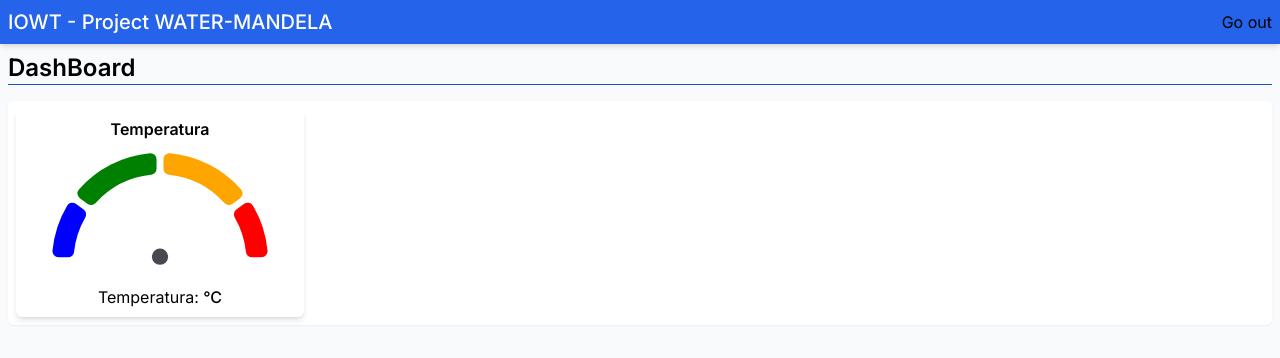
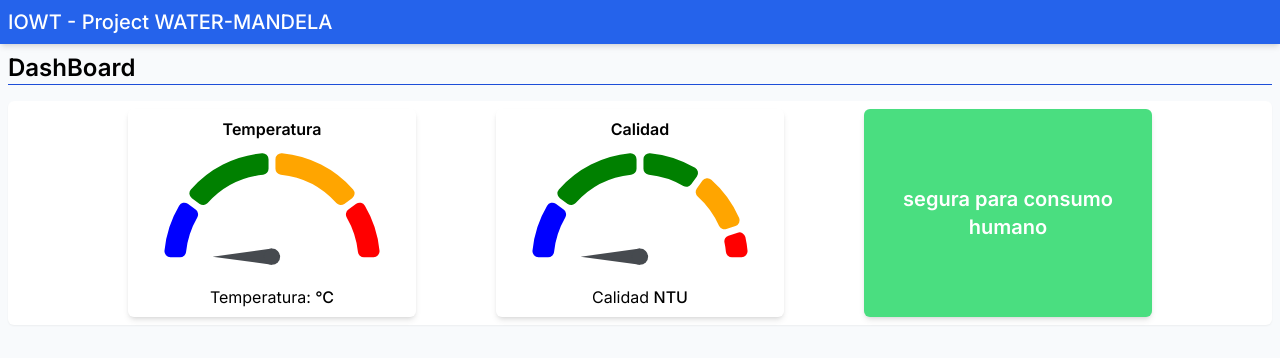
Before and after one commit to CalixtoSD117/IOWT, a Next.js app: page /dashboardpage in a window 1280 px wide. Shown: the top 358 px of the page. Built offline with nearby package versions, Linux system fonts and the light colour scheme; no server answers.

Commit message:
data push

```diff
--- a/package.json
+++ b/package.json
@@ -19,6 +19,8 @@
     "react-gauge-chart": "^0.4.1",
     "react-gauge-component": "^1.1.22",
     "react-gauges": "^0.0.3",
+    "react-hot-toast": "^2.4.1",
+    "socket.io-client": "^4.7.2",
     "styled-components": "^6.1.0"
   },
   "devDependencies": {
--- a/src/app/components/cards/CardTemperature.jsx
+++ b/src/app/components/cards/CardTemperature.jsx
@@ -1,6 +1,6 @@
 import GaugeChart from 'react-gauge-chart';
 
-const CardTemperature = ({ title = "change the title", data}) => {
+const CardTemperature = ({ title = "change the title", data, datatitle, simbol, limite, colors, lines}) => {
 
 
   return (
@@ -13,16 +13,16 @@ const CardTemperature = ({ title = "change the title", data}) => {
         id="temperature-gauge"
         textColor="#000000"
         nrOfLevels={10}
-        arcsLength={[ 0.2,0.3, 0.3, 0.2]}
-        colors={['blue','green', '#ffa500', '#ff0000']}
-        percent={data / 100}
+        arcsLength={lines}
+        colors={colors}
+        percent={data / limite}
         hideText
       />
 
 
       </div>
 
-      <p>Temperatura: <span className='font-medium'>{data} °C</span> </p>
+      <p>{datatitle} <span className='font-medium'>{data} {simbol}</span> </p>
 
     </div>
   )
--- /dev/null
+++ b/src/app/components/cards/CardValue.jsx
@@ -0,0 +1,26 @@
+import React from 'react'
+
+export const CardValue = ({calidad}) => {
+    return (
+        <div>
+            <div
+            className={`shadow-md w-72 h-52 p-2 rounded-md flex flex-col justify-center items-center
+            ${calidad >= 0 && calidad <= 1 ? "bg-green-400 text-white font-semibold text-xl" :
+            calidad > 1 && calidad <= 2 ? "bg-green-600 text-white font-semibold text-xl":
+            calidad > 2 && calidad <= 3 ? "bg-green-800 text-white font-semibold text-xl":
+            calidad > 3 && calidad <= 5 ? "bg-red-800 text-white font-semibold text-xl" :
+            "No hay datos"}`}>
+
+                <h1 className='text-center'>
+                    {calidad >= 0 && calidad <= 1 ? "segura para consumo humano":
+                    calidad > 1 && calidad <= 2 ? "Sin riesgo, apto para uso y consumo humano ":
+                    calidad > 2 && calidad <= 3 ? "Apto para uso de riego" :
+                    calidad > 3 && calidad <= 5 ? "no apto para uso humano " :
+                    "No hay datos"
+                    }
+                </h1>
+
+            </div>
+        </div>
+    )
+}
--- a/src/app/components/navbar/Navbar.jsx
+++ b/src/app/components/navbar/Navbar.jsx
@@ -10,9 +10,7 @@ const Navbar = () => {
         </div>
 
         <div>
-            <button>
-                Go out
-            </button>
+
         </div>
     </nav>
   )
--- a/src/app/layout/LayoutPage.jsx
+++ b/src/app/layout/LayoutPage.jsx
@@ -1,45 +1,116 @@
 'use client'
-import React, { useEffect, useState } from 'react';
-import axios from 'axios';
-import CardTemperature from '../components/cards/CardTemperature'
-import Navbar from '../components/navbar/Navbar'
+import { useEffect, useState } from 'react';
+import CardTemperature from '../components/cards/CardTemperature';
+import Navbar from '../components/navbar/Navbar';
+import { Toaster, toast } from 'react-hot-toast';
+import { CardValue } from '../components/cards/CardValue';
 
 const LayoutPage = () => {
-  const [variableData, setVariableData] = useState();
+  const [variableData, setVariableData] = useState(null);
+  console.log(variableData)
+  let ws; // Declara la variable WebSocket fuera del useEffect
+
 
   useEffect(() => {
-    // Realiza una solicitud HTTP al punto final de tu aplicación
-    axios.get('https://iowt.vercel.app/api')// Asegúrate de que esta URL coincida con la configuración del Webhook en Particle Console
-      .then((response) => {
-        // Procesa los datos recibidos
-        setVariableData(response.data);
-        console.log(response.data);
-        // console.log(response.data[0].name);
-        // console.log(response.data[0].variables);
-        // console.log(response.data[0].variables[0]);
-      })
-      .catch((error) => {
-        console.error('Error al obtener datos:', error);
+    // Establece la conexión WebSocket
+    ws = new WebSocket('ws://localhost:4000/data');
+
+    ws.onmessage = (event) => {
+      const data = JSON.parse(event.data);
+      const parsedData = JSON.parse(data.data);
+      setVariableData(parsedData);
+      console.log(parsedData)
+    };
+
+  }, []); // El array de dependencias vacío garantiza que este efecto se ejecute solo una vez
+
+  const [notificationShown, setNotificationShown] = useState({
+    highTemperature: false,
+    normalTemperature: false,
+    lowTemperature: false,
+    deathNotification: false,
+  });
+
+  useEffect(() => {
+    // Restablecer todas las notificaciones a falso
+    setNotificationShown({
+      highTemperature: false,
+      normalTemperature: false,
+      lowTemperature: false,
+      deathNotification: false,
+    });
+
+    if (variableData && variableData.temperatura === 0) return;
+
+    if (variableData && variableData.temperatura === 100) {
+      toast('¡Ya estás muerto mi compa!', {
+        icon: '⚠️',
+        style: {
+          borderRadius: '10px',
+          background: '#333',
+          color: '#fff',
+        },
       });
-  }, []);
+      setNotificationShown((prevNotifications) => ({ ...prevNotifications, deathNotification: true }));
+    } else if (variableData && variableData.temperatura > 50 && variableData.temperatura < 100) {
+      toast('¡La temperatura es muy alta!', {
+        icon: '⚠️',
+        style: {
+          borderRadius: '10px',
+          background: '#333',
+          color: '#fff',
+        },
+      });
+      setNotificationShown((prevNotifications) => ({ ...prevNotifications, highTemperature: true }));
+    } else if (variableData && variableData.temperatura >= 36 && variableData.temperatura <= 38) {
+      toast('¡La temperatura está normal!', {
+        icon: '👍',
+        style: {
+          borderRadius: '10px',
+          background: '#333',
+          color: '#fff',
+        },
+      });
+      setNotificationShown((prevNotifications) => ({ ...prevNotifications, normalTemperature: true }));
+    } else if (variableData && variableData.temperatura < 17) {
+      toast('¡La temperatura es más baja de lo normal!', {
+        icon: '⚠️',
+        style: {
+          borderRadius: '10px',
+          background: '#333',
+          color: '#fff',
+        },
+      });
+      setNotificationShown((prevNotifications) => ({ ...prevNotifications, lowTemperature: true }));
+    }
+  }, [variableData]);
 
   return (
     <main className='bg-slate-50 min-h-screen'>
-      <Navbar/>
-
+      <Navbar />
       <div className='mx-auto p-2 '>
         <h1 className='text-2xl font-semibold'>
           DashBoard
         </h1>
         <hr className='border-blue-700' />
       </div>
-      {/* aqui estaran las cards */}
-      <div className='bg-white m-2 shadow-sm p-2 rounded-md'>
-          <CardTemperature title='Temperatura' data={variableData} />
+      {/* aquí estarán las cards */}
+      <div className='bg-white m-2 shadow-sm p-2 rounded-md flex justify-center items-center gap-20'>
+        <div>
+          <CardTemperature lines={[ 0.2,0.3, 0.3, 0.2]} colors={["blue","green","#ffa500","#ff0000"]} datatitle="Temperatura:" simbol="°C" limite={100} title='Temperatura' data={variableData ? variableData.temperatura : null} />
+        </div>
+        <div>
+          <CardTemperature lines={[ 0.2,0.3, 0.2, 0.2, 0.1]} colors={["blue","green","green","#ffa500","#ff0000"]} datatitle="Calidad" simbol="NTU" limite={5} title='Calidad' data={variableData ? variableData.calidad : null} />
+        </div>
+        <div>
+          <CardValue calidad={variableData ? variableData.calidad : null}/>
+        </div>
       </div>
+      <Toaster
+        position="top-right"
+      />
+    </main>
+  );
+};
 
-    </main>
-  )
-}
-
-export default LayoutPage
+export default LayoutPage;
```
Also changed, not shown: src/app/layout/layoutpas.txt, 1 other file (tests, documents, lock files or other folders).
